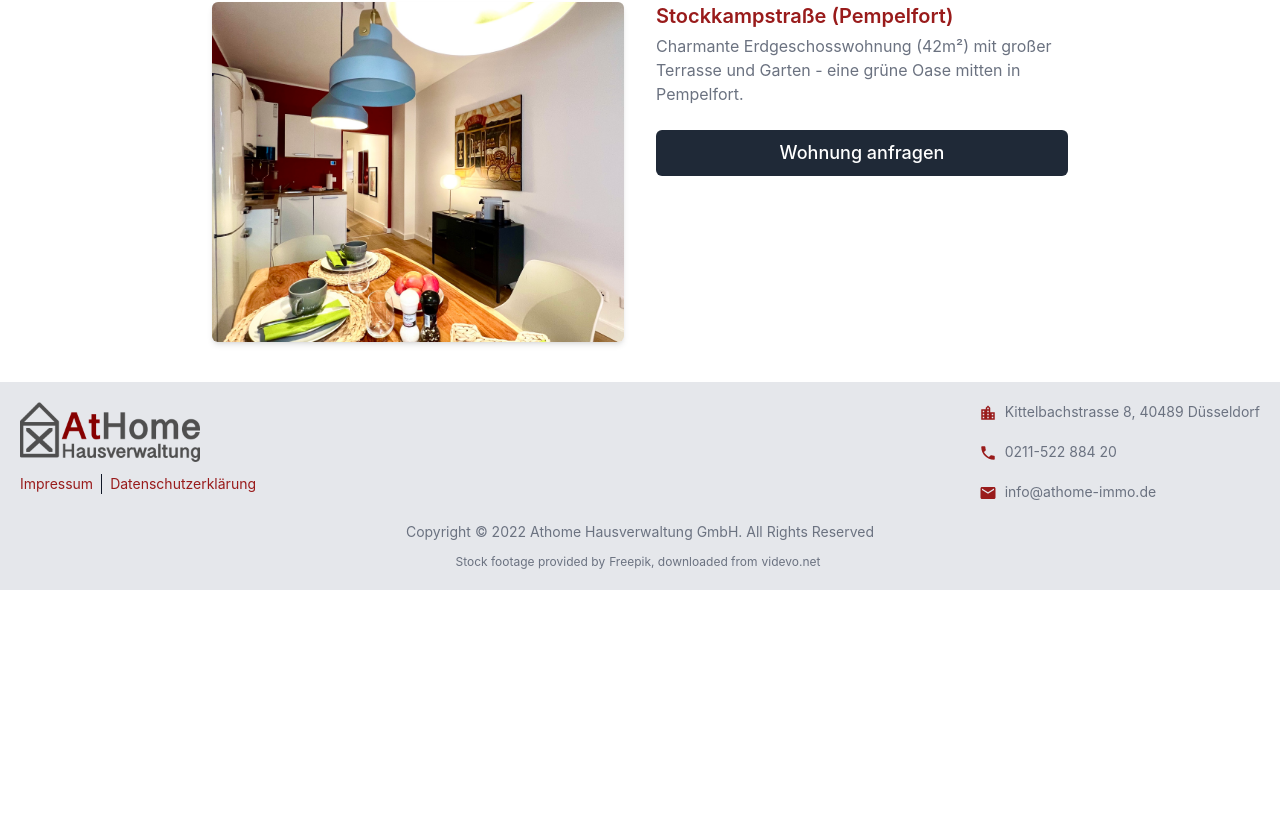
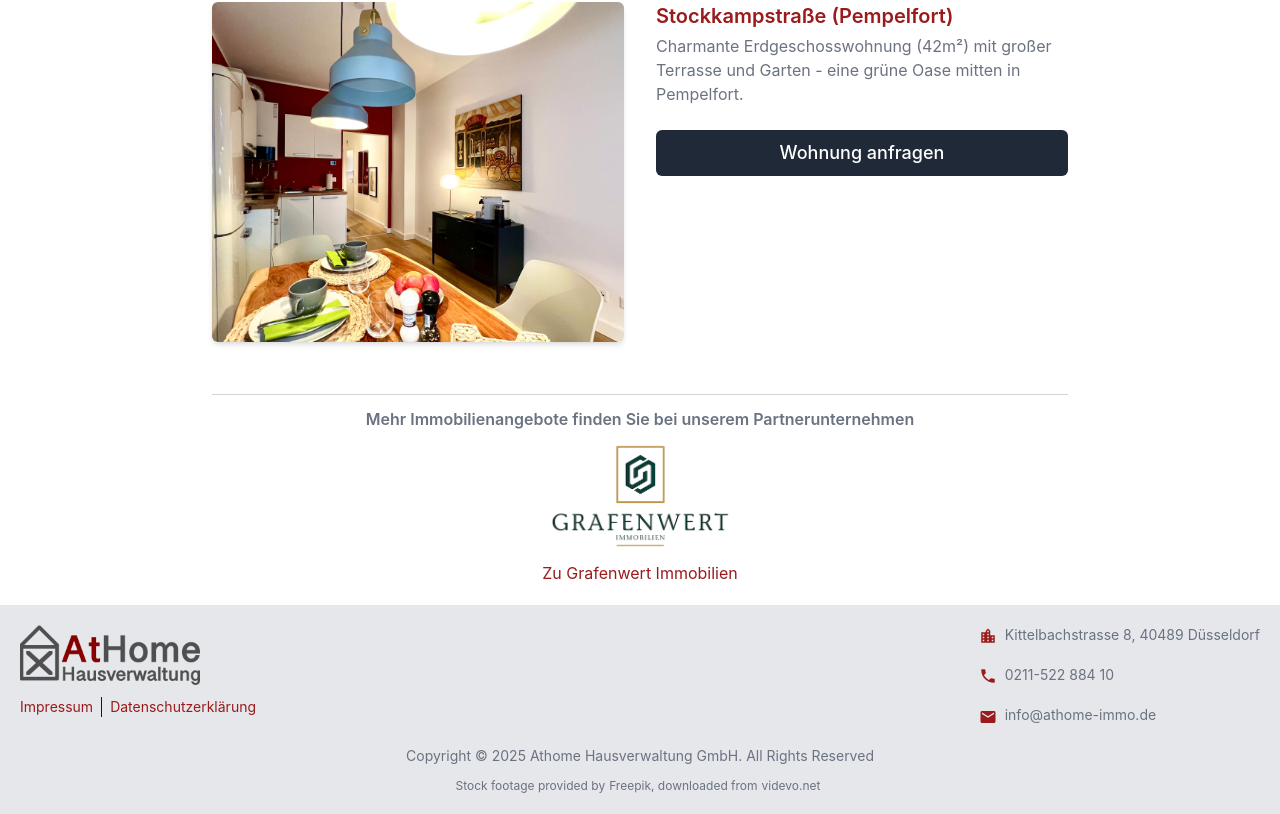
Before and after one commit to moritzdotcom/athome-website, a Next.js app: page /furnished in a window 1280 px wide. Shown: the part 2674-3488 px from the top of the page. Before the commit the page ends 3264 px from the top, so only its background shows below. Built offline with nearby package versions, Linux system fonts and the light colour scheme.

Commit message:
Add Link to Grafenwert

```diff
--- a/components/footer.js
+++ b/components/footer.js
@@ -4,17 +4,61 @@ import { MdLocalPhone, MdLocationCity, MdMail } from 'react-icons/md';
 
 import logo from '/public/logos/AtHome.png';
 import logoDark from '/public/logos/AtHomeDark.png';
+import grafenwert from '/public/logos/Grafenwert.png';
+import grafenwertDark from '/public/logos/GrafenwertDark.png';
 
 export default function Footer() {
   return (
-    <footer className="py-5 px-5 mt-10 bg-gray-200 dark:bg-gray-900 dark:text-gray-200 text-sm">
+    <footer className="mt-8">
+      <div className="w-full max-w-4xl mx-auto flex flex-col items-center gap-3 p-5">
+        <hr className="w-full border-gray-300" />
+        <h6 className="font-semibold text-center">
+          Mehr Immobilienangebote finden Sie bei unserem Partnerunternehmen
+        </h6>
+        <div className="hidden dark:block max-w-[180px] w-full">
+          <Link href="https://grafenwert.de/">
+            <a target="_blank" className="text-red-800">
+              <Image
+                src={grafenwertDark}
+                layout="responsive"
+                alt="Grafenwert Immobilien"
+              />
+            </a>
+          </Link>
+        </div>
+        <div className="block dark:hidden max-w-[180px] w-full">
+          <Link href="https://grafenwert.de/">
+            <a target="_blank" className="text-red-800">
+              <Image
+                src={grafenwert}
+                layout="responsive"
+                alt="Grafenwert Immobilien"
+              />
+            </a>
+          </Link>
+        </div>
+        <Link href="https://grafenwert.de/">
+          <a target="_blank" className="text-red-800">
+            Zu Grafenwert Immobilien
+          </a>
+        </Link>
+      </div>
+      <div className="py-5 px-5 bg-gray-200 dark:bg-gray-900 dark:text-gray-200 text-sm">
         <div className="flex flex-col md:flex-row items-start justify-between gap-5 mb-5">
           <div className="flex flex-col w-full md:w-auto items-center md:items-start gap-3">
             <div className="hidden dark:block max-w-[180px] w-full">
-            <Image src={logo} layout="responsive" alt="Your Company" />
+              <Image
+                src={logo}
+                layout="responsive"
+                alt="AtHome Hausverwaltung"
+              />
             </div>
             <div className="block dark:hidden max-w-[180px] w-full">
-            <Image src={logoDark} layout="responsive" alt="Your Company" />
+              <Image
+                src={logoDark}
+                layout="responsive"
+                alt="AtHome Hausverwaltung"
+              />
             </div>
             <div className="flex gap-2 text-red-800">
               <Link href="/imprint">
@@ -33,7 +77,7 @@ export default function Footer() {
             </a>
             <a href="tel:+49 0211-522 884 20">
               <MdLocalPhone className="inline text-lg mr-2 text-red-800" />
-            0211-522 884 20
+              0211-522 884 10
             </a>
             <a href="mailto:info@athome-immo.de">
               <MdMail className="inline text-lg mr-2 text-red-800" />
@@ -42,11 +86,14 @@ export default function Footer() {
           </div>
         </div>
         <div className="text-center">
-        Copyright © 2022 Athome Hausverwaltung GmbH. All Rights Reserved
+          Copyright © 2025 Athome Hausverwaltung GmbH. All Rights Reserved
         </div>
         <div className="text-center text-xs mt-3">
           Stock footage provided by
-        <a className="ml-1" href="https://www.videvo.net/profile/vidfy-Freepik">
+          <a
+            className="ml-1"
+            href="https://www.videvo.net/profile/vidfy-Freepik"
+          >
             Freepik
           </a>
           , downloaded from
@@ -54,6 +101,7 @@ export default function Footer() {
             videvo.net
           </a>
         </div>
+      </div>
     </footer>
   );
 }
```
Also changed, not shown: public/logos/Grafenwert.png (added), public/logos/GrafenwertDark.png (added). Lines whose indentation alone changed are shown as unchanged.
